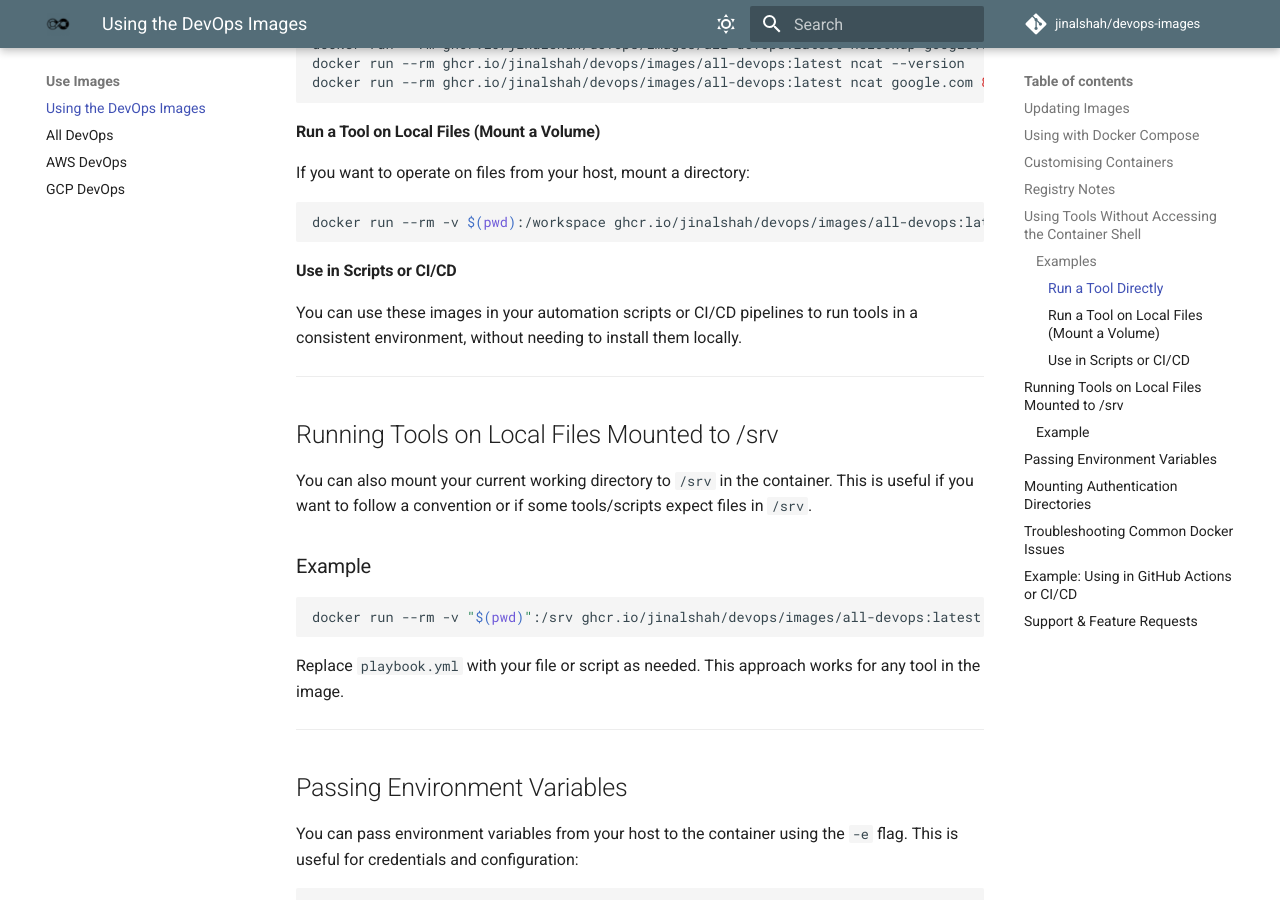
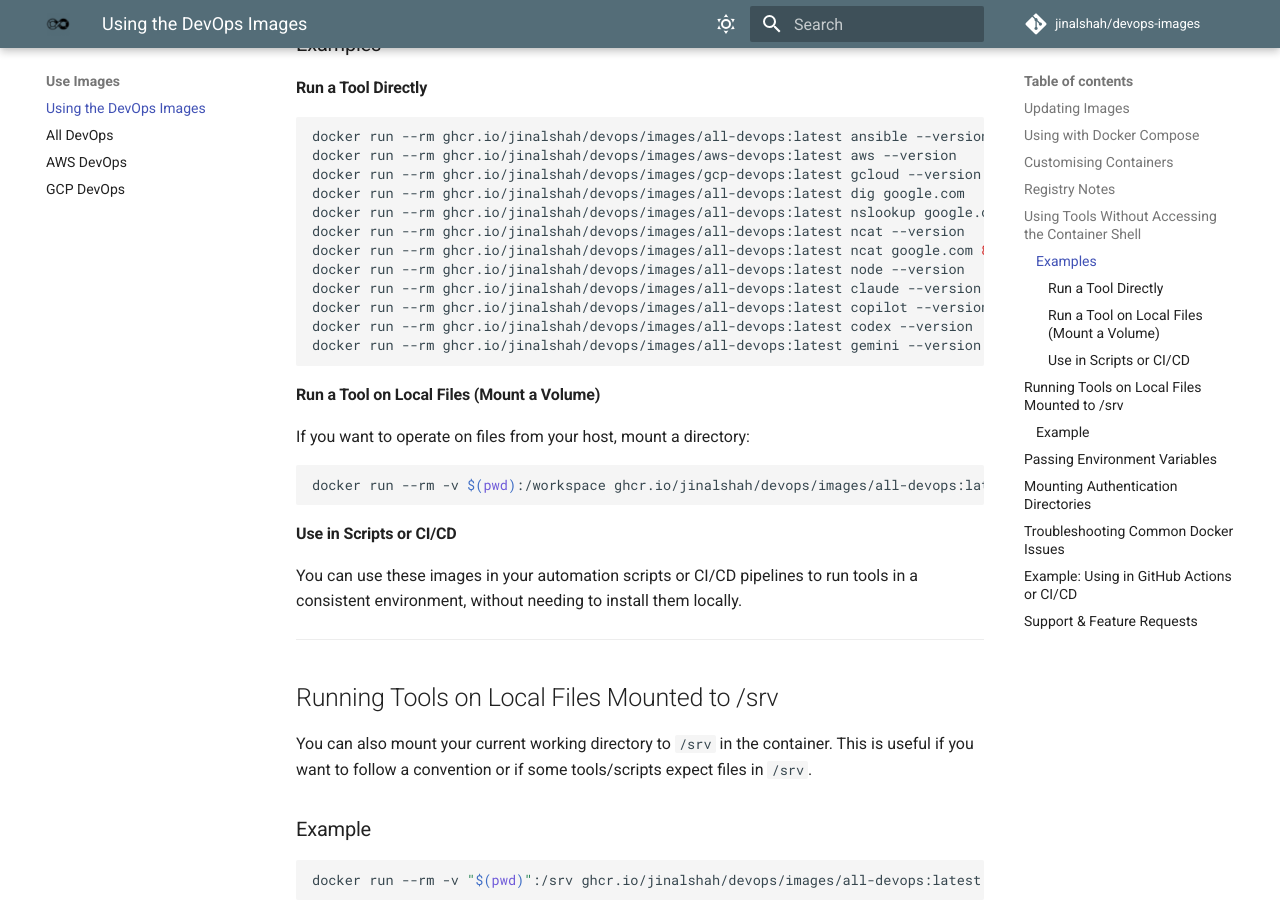
Before and after one commit to jinalshah/devops-images, an MkDocs documentation site: the page built from docs/use-images/index.md, in a window 1280 px wide and 900 px high, scrolled down 2151 px. Built offline with MkDocs 1.6.1 and Material for MkDocs 9.7.7, drawn with Linux system fonts in a browser that asks for light colours; comment, search, counter and statistics services are not loaded; some of the changed text lies outside the part shown.

Commit message:
add ai tools

````diff
--- a/docs/use-images/index.md
+++ b/docs/use-images/index.md
@@ -9,6 +9,11 @@
 All images come equipped with certain universal tools such as:
 
 - Ansible
+- Claude Code CLI
+- Gemini CLI
+- GitHub Copilot CLI
+- Node.js
+- OpenAI Codex CLI
 - Python 3.X
 - SSH
 - DNS tools (dig, nslookup)
@@ -82,6 +87,11 @@
 docker run --rm ghcr.io/jinalshah/devops/images/all-devops:latest nslookup google.com
 docker run --rm ghcr.io/jinalshah/devops/images/all-devops:latest ncat --version
 docker run --rm ghcr.io/jinalshah/devops/images/all-devops:latest ncat google.com 80
+docker run --rm ghcr.io/jinalshah/devops/images/all-devops:latest node --version
+docker run --rm ghcr.io/jinalshah/devops/images/all-devops:latest claude --version
+docker run --rm ghcr.io/jinalshah/devops/images/all-devops:latest copilot --version
+docker run --rm ghcr.io/jinalshah/devops/images/all-devops:latest codex --version
+docker run --rm ghcr.io/jinalshah/devops/images/all-devops:latest gemini --version
 ```
 
 #### Run a Tool on Local Files (Mount a Volume)
````
Also changed, not shown: 2 other files.
